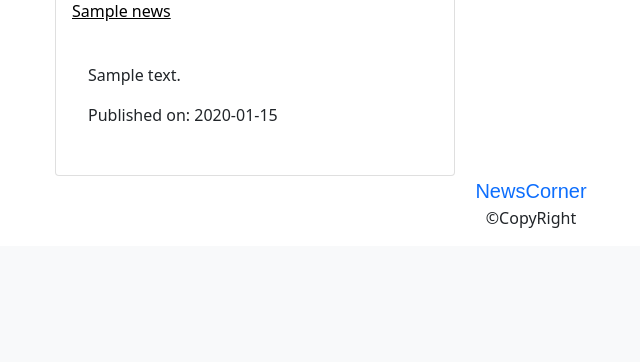
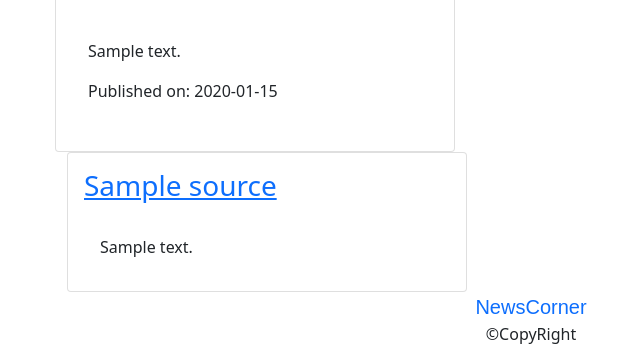
Before and after one commit to Nobella-Nyarari-Ejiofor/MoviesCorner, a Flask app: template app/templates/index.html in a window 1280 px wide. Shown: the part 1478-1840 px from the top of the page, without its empty margins (27-667 px from the left). Before the commit the page ends 1706 px from the top, so only its background shows below. Run offline with Flask 2, Linux system fonts and the light colour scheme; the template is opened without the code that fills it: most values are stand-ins (such as "Sample title", 1, 10 or a date in 2020); some web fonts are replaced.

Commit message:
Added different news source to the view

```diff
--- a/app/templates/index.html
+++ b/app/templates/index.html
@@ -105,8 +105,7 @@
      </div>
    </div>
  </section>
- {{namesource}}
-  {{news}}
+
  <div class="container more-news">
    <h2 class ="text-center">Headlines </h2>
    <div class="row">
@@ -127,6 +126,20 @@
    </div>
 
    <div class="container most-news">
+    {% for names, descriptions,urls in source%}
+     <div class="row">
+      <div class="col-md-3">
+        <div class="card p-3" style="width: 25rem;">
+          <div class="card-title">
+            <h3><a href="{{url}}">{{names}}</a></h3>
+          </div>
+          <div class="card-body">
+            <p class="card-text">{{descriptions}}</p>
+          </div>
+        </div>
+       </div>
+     </div>
+    {% endfor %}
 
    </div>
 
```
Also changed, not shown: app/views.py (+12 -6 lines).
